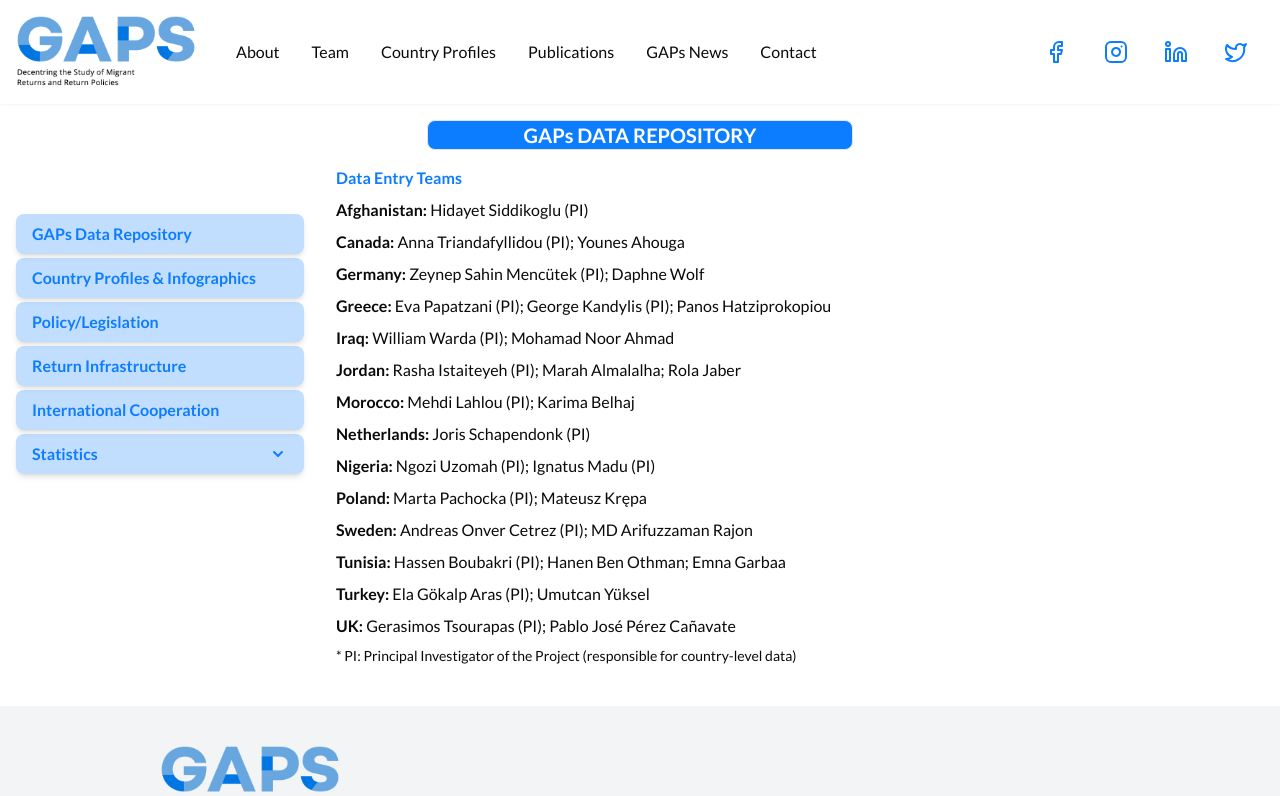
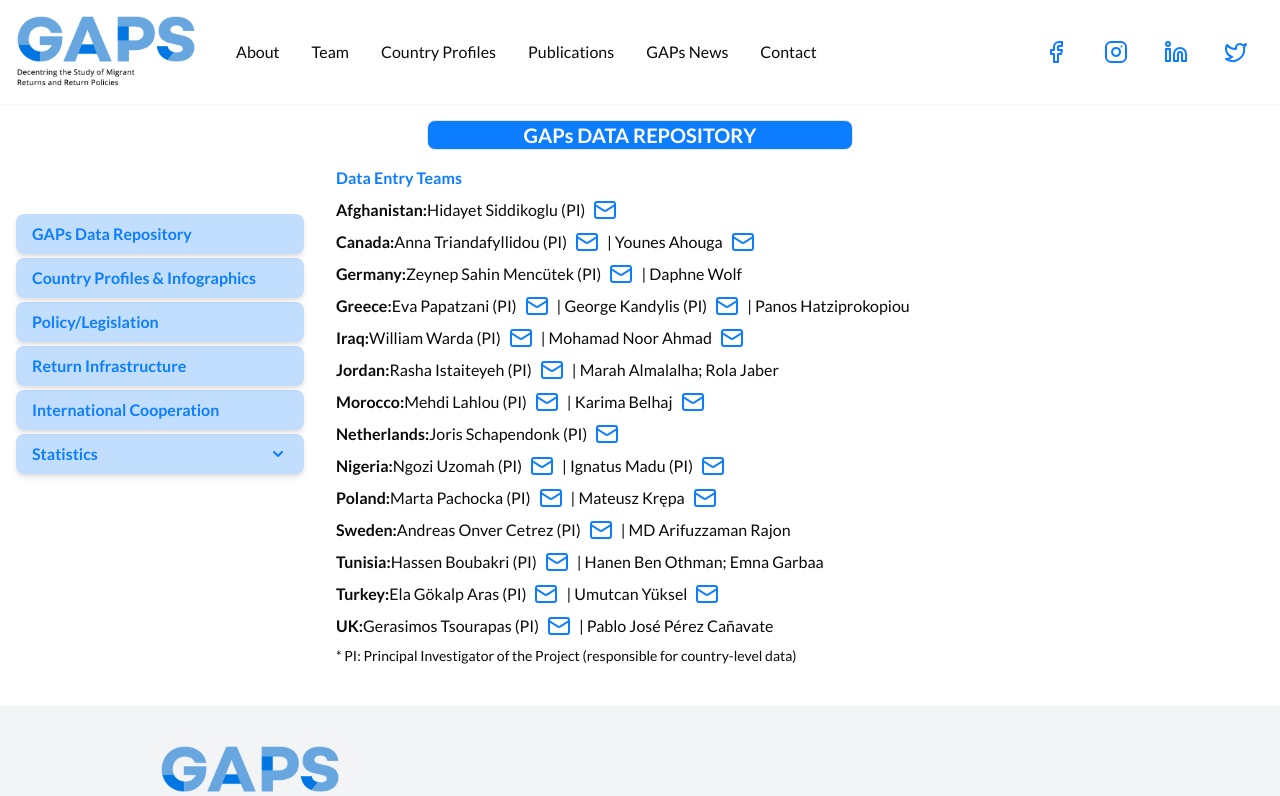
Before and after one commit to muhsinaltintop/gap-project, a Next.js app: page /data-entry-teams in a window 1280 px wide. Shown: the top 796 px of the page. Built offline with nearby package versions, Linux system fonts and the light colour scheme.

Commit message:
emails added to names

```diff
--- a/app/_components/DataEntryTeams.jsx
+++ b/app/_components/DataEntryTeams.jsx
@@ -1,28 +1,30 @@
 import React from 'react'
+import { Mail } from 'lucide-react'
+import Link from 'next/link'
 
 const DataEntryTeams = () => {
   return (
     <div className='ml-4'>
 
     <div className='font-bold text-primary'>Data Entry Teams</div>
-    <div className='mt-2'> <span className='font-bold'>Afghanistan:</span> Hidayet Siddikoglu (PI) </div>
-    <div className='mt-2'> <span className='font-bold'>Canada:</span> Anna Triandafyllidou (PI); Younes Ahouga</div>
-    <div className='mt-2'> <span className='font-bold'>Germany:</span> Zeynep Sahin Mencütek (PI); Daphne Wolf </div>
-    <div className='mt-2'> <span className='font-bold'>Greece:</span> Eva Papatzani (PI); George Kandylis (PI); Panos Hatziprokopiou </div>
-    <div className='mt-2'> <span className='font-bold'>Iraq:</span> William Warda (PI); Mohamad Noor Ahmad </div>
-    <div className='mt-2'> <span className='font-bold'>Jordan:</span> Rasha Istaiteyeh (PI); Marah Almalalha; Rola Jaber </div>
-    <div className='mt-2'> <span className='font-bold'>Morocco:</span> Mehdi Lahlou (PI); Karima Belhaj </div>
-    <div className='mt-2'> <span className='font-bold'>Netherlands:</span> Joris Schapendonk (PI)</div>
-    <div className='mt-2'> <span className='font-bold'>Nigeria:</span> Ngozi Uzomah (PI); Ignatus Madu (PI) </div>
-    <div className='mt-2'> <span className='font-bold'>Poland:</span> Marta Pachocka (PI); Mateusz Krępa</div>
-    <div className='mt-2'> <span className='font-bold'>Sweden:</span> Andreas Onver Cetrez (PI); MD Arifuzzaman Rajon </div>
-    <div className='mt-2'> <span className='font-bold'>Tunisia:</span> Hassen Boubakri (PI); Hanen Ben Othman; Emna Garbaa</div>
-    <div className='mt-2'> <span className='font-bold'>Turkey:</span> Ela Gökalp Aras (PI); Umutcan Yüksel </div>
-    <div className='mt-2'> <span className='font-bold'>UK:</span> Gerasimos Tsourapas (PI); Pablo José Pérez Cañavate</div>
+    <div className='flex mt-2'> <span className='font-bold'>Afghanistan:</span> Hidayet Siddikoglu (PI) <span className='ml-2'><Link href={'mailto:111siddiqi.20@gmail.com'}><Mail color='#0d7dff'/></Link></span></div>
+    <div className='flex mt-2'> <span className='font-bold'>Canada:</span> Anna Triandafyllidou (PI) <span className='ml-2 mr-2'><Link href={'mailto:anna.triandafyllidou@torontomu.ca'}><Mail color='#0d7dff'/></Link></span> | Younes Ahouga <span className='ml-2 mr-2'><Link href={'mailto:younes.ahouga@torontomu.ca'}><Mail color='#0d7dff'/></Link></span></div>
+    <div className='flex mt-2'> <span className='font-bold'>Germany:</span> Zeynep Sahin Mencütek (PI) <span className='ml-2 mr-2'><Link href={'mailto:zeynep.mencutek@bicc.de'}><Mail color='#0d7dff'/></Link></span> | Daphne Wolf </div>
+    <div className='flex mt-2'> <span className='font-bold'>Greece:</span> Eva Papatzani (PI) <span className='ml-2 mr-2'><Link href={'mailto:epapatzani@ekke.gr'}><Mail color='#0d7dff'/></Link></span> | George Kandylis (PI) <span className='ml-2 mr-2'><Link href={'mailto:gkandyli@ekke.gr'}><Mail color='#0d7dff'/></Link></span> | Panos Hatziprokopiou </div>
+    <div className='flex mt-2'> <span className='font-bold'>Iraq:</span> William Warda (PI) <span className='ml-2 mr-2'><Link href={'mailto:william@hhro.org'}><Mail color='#0d7dff'/></Link></span> | Mohamad Noor Ahmad <span className='ml-2 mr-2'><Link href={'mailto:noor@hhro.org'}><Mail color='#0d7dff'/></Link></span></div>
+    <div className='flex mt-2'> <span className='font-bold'>Jordan:</span> Rasha Istaiteyeh (PI)<span className='ml-2 mr-2'><Link href={'mailto:ristaiteyeh@hu.edu.jo'}><Mail color='#0d7dff'/></Link></span> | Marah Almalalha; Rola Jaber </div>
+    <div className='flex mt-2'> <span className='font-bold'>Morocco:</span> Mehdi Lahlou (PI) <span className='ml-2 mr-2'><Link href={'mailto:melahlou@hotmail.com'}><Mail color='#0d7dff'/></Link></span> | Karima Belhaj <span className='ml-2 mr-2'><Link href={'mailto:karima.belhaj.88@gmail.com'}><Mail color='#0d7dff'/></Link></span>  </div>
+    <div className='flex mt-2'> <span className='font-bold'>Netherlands:</span> Joris Schapendonk (PI) <span className='ml-2 mr-2'><Link href={'mailto:Joris.schapendonk@ru.nl'}><Mail color='#0d7dff'/></Link></span></div>
+    <div className='flex mt-2'> <span className='font-bold'>Nigeria:</span> Ngozi Uzomah (PI) <span className='ml-2 mr-2'><Link href={'mailto:ngozi.uzomah.pg77764@unn.edu.ng'}><Mail color='#0d7dff'/></Link></span> | Ignatus Madu (PI) <span className='ml-2 mr-2'><Link href={'mailto:ignatius.madu@unn.edu.ng'}><Mail color='#0d7dff'/></Link></span></div>
+    <div className='flex mt-2'> <span className='font-bold'>Poland:</span> Marta Pachocka (PI) <span className='ml-2 mr-2'><Link href={'mailto:m.pachocka@uw.edu.pl'}><Mail color='#0d7dff'/></Link></span> | Mateusz Krępa <span className='ml-2 mr-2'><Link href={'mailto:mateusz.krepa@uw.edu.pl'}><Mail color='#0d7dff'/></Link></span></div>
+    <div className='flex mt-2'> <span className='font-bold'>Sweden:</span> Andreas Onver Cetrez (PI) <span className='ml-2 mr-2'><Link href={'mailto:onver.cetrez@teol.uu.se'}><Mail color='#0d7dff'/></Link></span> | MD Arifuzzaman Rajon </div>
+    <div className='flex mt-2'> <span className='font-bold'>Tunisia:</span> Hassen Boubakri (PI) <span className='ml-2 mr-2'><Link href={'mailto:hassen.boubakri@flsh.u-sousse.tn'}><Mail color='#0d7dff'/></Link></span> | Hanen Ben Othman; Emna Garbaa</div>
+    <div className='flex mt-2'> <span className='font-bold'>Turkey:</span> Ela Gökalp Aras (PI) <span className='ml-2 mr-2'><Link href={'mailto:ela.gokalparas@sri.org.tr'}><Mail color='#0d7dff'/></Link></span> | Umutcan Yüksel <span className='ml-2 mr-2'><Link href={'mailto:umutcan.yuksel@sri.org.tr'}><Mail color='#0d7dff'/></Link></span></div>
+    <div className='flex mt-2'> <span className='font-bold'>UK:</span> Gerasimos Tsourapas (PI)<span className='ml-2 mr-2'><Link href={'mailto:gerasimos.tsourapas@glasgow.ac.uk'}><Mail color='#0d7dff'/></Link></span> | Pablo José Pérez Cañavate</div>
 
 
 
-    <div className='text-sm mt-2'>* PI: Principal Investigator of the Project (responsible for country-level data)</div>
+    <div className='text-sm flex mt-2'>* PI: Principal Investigator of the Project (responsible for country-level data)</div>
 
 
 
```
